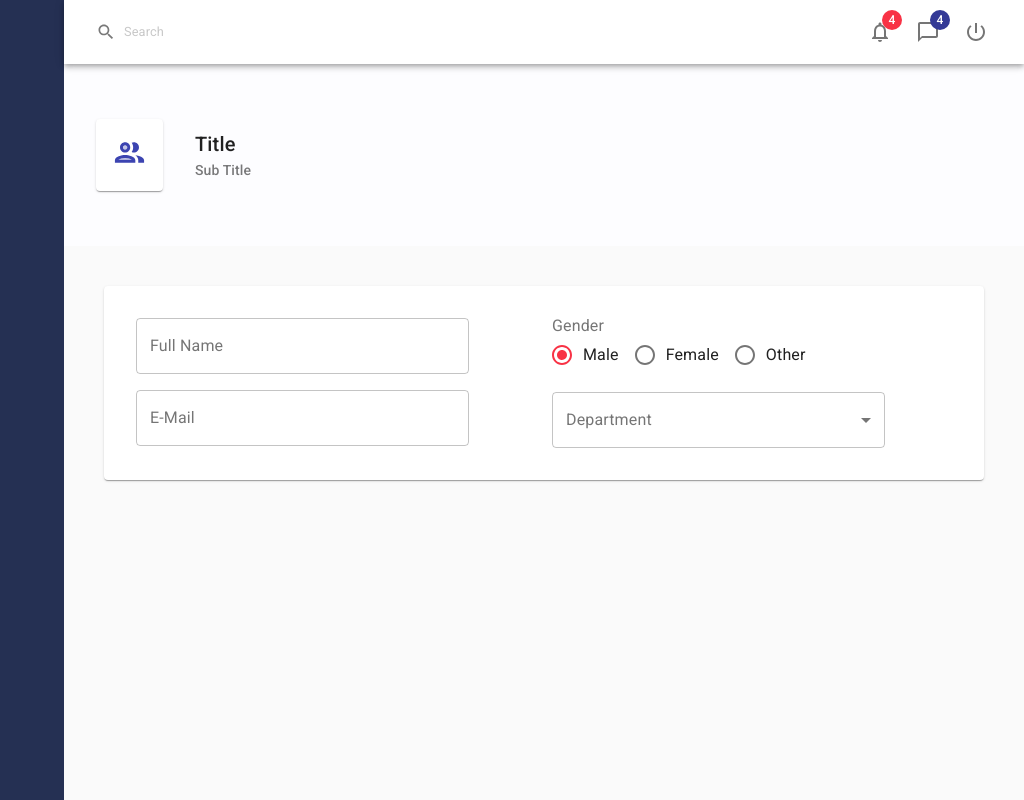
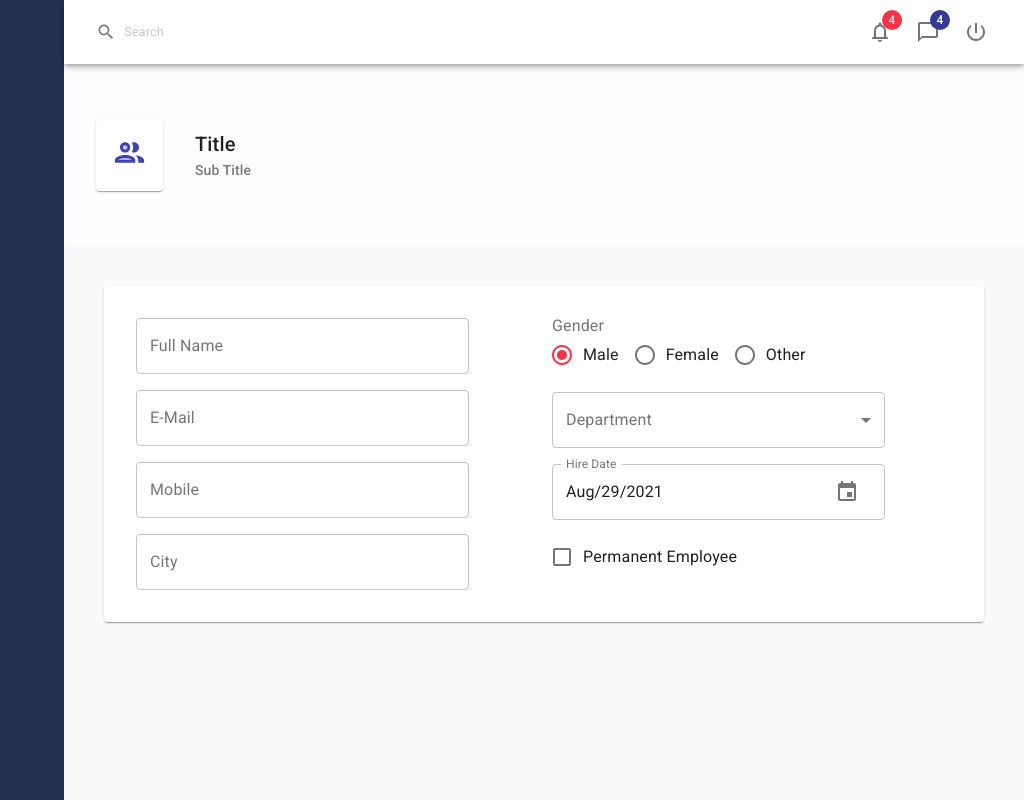
Before and after one commit to tusharsingh432-dev/MatUi, a React (Create React App) app: page / in a window 1280 px wide. Shown: the whole page, without its empty margins (256-1280 px from the left). Built offline with nearby package versions, Linux system fonts and the light colour scheme.

Commit message:
Permanent and hireDate

```diff
--- a/package.json
+++ b/package.json
@@ -3,11 +3,14 @@
   "version": "0.1.0",
   "private": true,
   "dependencies": {
+    "@date-io/date-fns": "^1.3.13",
     "@material-ui/core": "^4.12.3",
     "@material-ui/icons": "^4.11.2",
+    "@material-ui/pickers": "^3.3.10",
     "@testing-library/jest-dom": "^5.14.1",
     "@testing-library/react": "^11.2.7",
     "@testing-library/user-event": "^12.8.3",
+    "date-fns": "^2.23.0",
     "react": "^17.0.2",
     "react-dom": "^17.0.2",
     "react-scripts": "4.0.3",
--- /dev/null
+++ b/src/components/controls/Checkbox.js
@@ -0,0 +1,26 @@
+import { Checkbox as MuiCheckbox, FormControl, FormControlLabel } from '@material-ui/core';
+import React from 'react'
+
+export default function Checkbox(props) {
+    const { name, label, value, onChange } = props;
+
+    const convertToDefaultParameter = (name, value) => ({
+        target: {
+            name, value
+        }
+    })
+
+    return (
+        <FormControl>
+            <FormControlLabel
+                control={<MuiCheckbox
+                    name={name}
+                    checked={value}
+                    color="primary"
+                    onChange={e => onChange(convertToDefaultParameter(name, e.target.checked))}
+                />}
+                label={label}
+            />
+        </FormControl>
+    )
+}
--- a/src/components/controls/Controls.js
+++ b/src/components/controls/Controls.js
@@ -1,6 +1,8 @@
 import Input from "./Input";
 import RadioGroup from "./RadioGroup";
 import Select from "./Select";
+import Checkbox from "./Checkbox";
+import DatePicker from "./DatePicker";
 export const Controls = {
-    Input, RadioGroup, Select
+    Input, RadioGroup, Select, Checkbox, DatePicker
 }
--- /dev/null
+++ b/src/components/controls/DatePicker.js
@@ -0,0 +1,29 @@
+import { KeyboardDatePicker, MuiPickersUtilsProvider } from '@material-ui/pickers'
+import DateFnsUtils from '@date-io/date-fns'
+import React from 'react'
+
+export default function DatePicker(props) {
+
+    const { name, label, value, onChange } = props;
+
+    const convertToDefaultParameter = (name, value) => ({
+        target: {
+            name, value
+        }
+    })
+
+    return (
+        <MuiPickersUtilsProvider utils={DateFnsUtils}>
+            <KeyboardDatePicker
+                disableToolbar
+                variant="inline"
+                inputVariant="outlined"
+                label={label}
+                format="MMM/dd/yyyy"
+                value={value}
+                onChange={date => (onChange(convertToDefaultParameter(name, date)))}
+                name={name}
+            />
+        </MuiPickersUtilsProvider>
+    )
+}
--- a/src/pages/Employees/EmployeeForms.js
+++ b/src/pages/Employees/EmployeeForms.js
@@ -54,6 +54,20 @@ export default function EmployeeForms() {
             value={values.email}
             onChange={handleInputChange}
           />
+          <Controls.Input
+            // variant="outlined"
+            label="Mobile"
+            name="mobile"
+            value={values.mobile}
+            onChange={handleInputChange}
+          />
+          <Controls.Input
+            // variant="outlined"
+            label="City"
+            name="city"
+            value={values.city}
+            onChange={handleInputChange}
+          />
         </Grid>
         <Grid item xs={6}>
           <Controls.RadioGroup
@@ -72,6 +86,20 @@ export default function EmployeeForms() {
             options={employeeService.getDepartmentCollection()}
           />
 
+          <Controls.DatePicker
+            name="hireDate"
+            value={values.hireDate}
+            label="Hire Date"
+            onChange={handleInputChange}
+          />
+
+          <Controls.Checkbox
+            name="isPermanent"
+            label="Permanent Employee"
+            value={values.isPermanent}
+            onChange={handleInputChange}
+          />
+
         </Grid>
       </Grid>
     </Form>
--- a/src/services/employeeService.js
+++ b/src/services/employeeService.js
@@ -2,7 +2,7 @@
 
 export const getDepartmentCollection = () => ([
     { id: '1', title: "Development" },
+    { id: '2', title: "Marketing" },
     { id: '3', title: "Accounting" },
-    { id: '2', title: "Marketing" },
     { id: '4', title: "HR" }
 ])
```
Also changed, not shown: src/components/controls/Button.js (added, +9 -0 lines), 1 other file (tests, documents, lock files or other folders).
